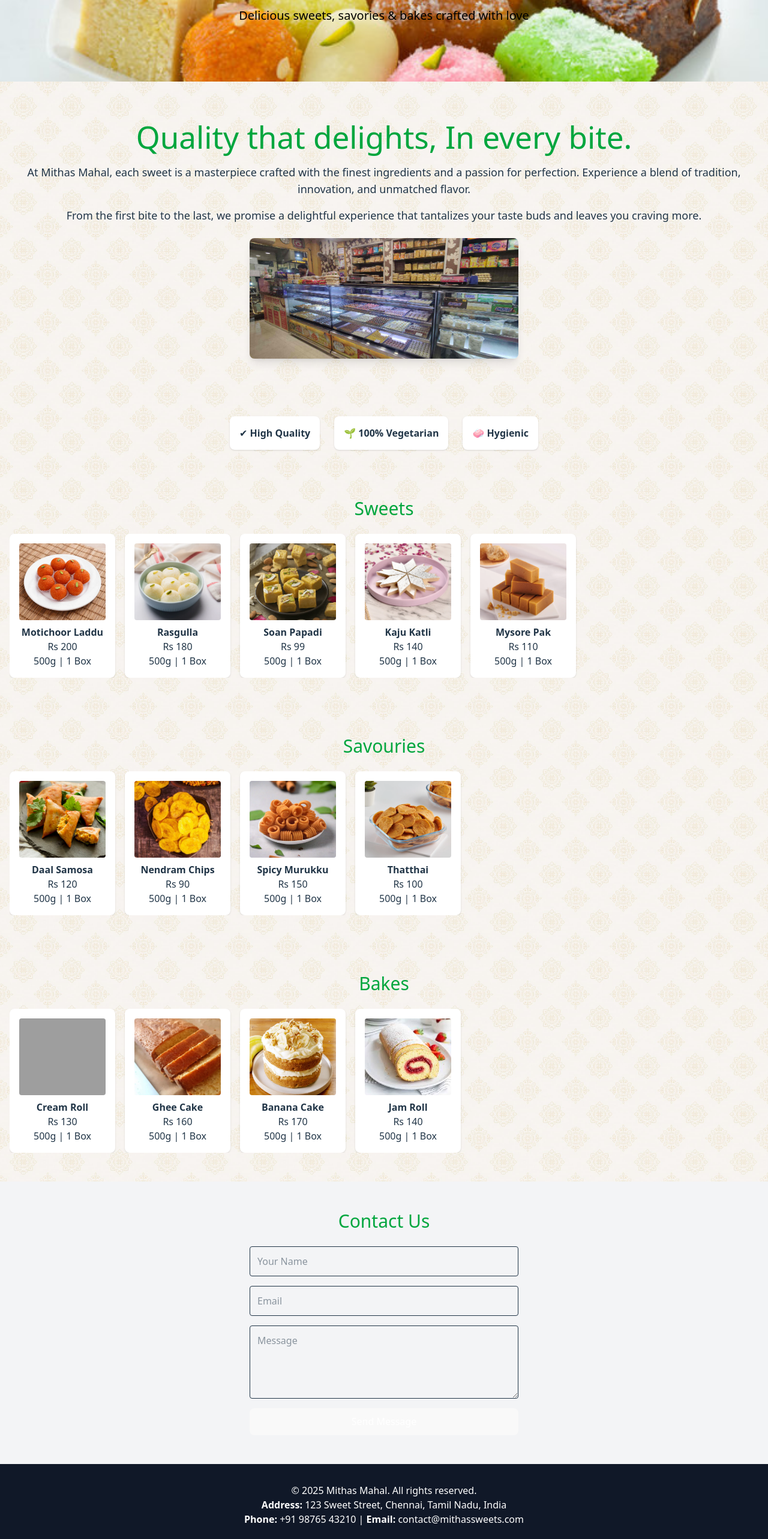
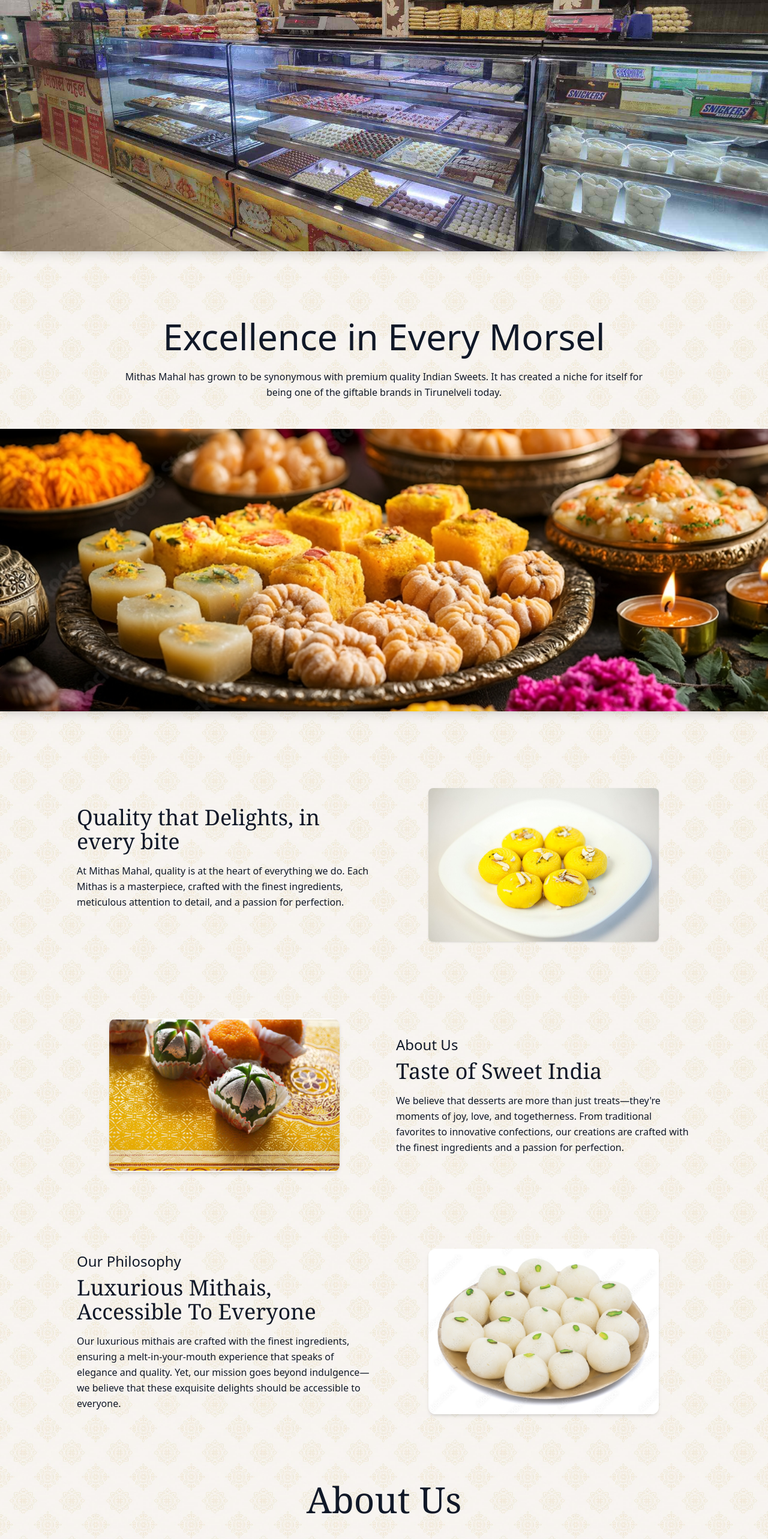
Before and after one commit to NXTGenTechnologies/MithasMahal, a React (Vite) app in the folder mithas-mahal/: page /aboutus in a window 1280 px wide. Shown: the part 220-2786 px from the top of the page at 60% size. Built offline with nearby package versions, Linux system fonts and the light colour scheme; grey boxes are pictures that could not be loaded.

Commit message:
about page integration done, router added

```diff
--- a/mithas-mahal/package.json
+++ b/mithas-mahal/package.json
@@ -11,9 +11,10 @@
   },
   "dependencies": {
     "@tailwindcss/vite": "^4.1.12",
+    "framer-motion": "^12.23.12",
     "react": "^19.1.1",
     "react-dom": "^19.1.1",
-    "react-router-dom": "^7.8.0",
+    "react-router-dom": "^7.8.1",
     "tailwindcss": "^4.1.12"
   },
   "devDependencies": {
--- a/mithas-mahal/src/App.jsx
+++ b/mithas-mahal/src/App.jsx
@@ -1,39 +1,5 @@
-/*import { useState } from 'react'
-import reactLogo from './assets/react.svg'
-import viteLogo from '/vite.svg'
-import './App.css'
-
-function App() {
-  const [count, setCount] = useState(0)
-
-  return (
-    <>
-      <div>
-        <a href="https://vite.dev" target="_blank">
-          <img src={viteLogo} className="logo" alt="Vite logo" />
-        </a>
-        <a href="https://react.dev" target="_blank">
-          <img src={reactLogo} className="logo react" alt="React logo" />
-        </a>
-      </div>
-      <h1>Vite + React</h1>
-      <div className="card">
-        <button onClick={() => setCount((count) => count + 1)}>
-          count is {count}
-        </button>
-        <p>
-          Edit <code>src/App.jsx</code> and save to test HMR
-        </p>
-      </div>
-      <p className="read-the-docs">
-        Click on the Vite and React logos to learn more
-      </p>
-    </>
-  )
-}
-
-export default App*/
 import React from 'react';
+import { Routes, Route } from "react-router-dom";
 import Header from './components/Header';
 import Hero from './components/Hero';
 import About from './components/About';
@@ -46,13 +12,25 @@ function App() {
   return (
     <div className="App">
       <Header />
+      <Routes>
+        <Route
+          path="/"
+          element={
+            <>
               <Hero />
-      <About />
               <Features />
               <Products title="Sweets" id="sweets" />
               <Products title="Savouries" id="savouries" />
               <Products title="Bakes" id="bakes" />
               <Contact />
+
+            </>
+                }
+              />
+
+              <Route path="/aboutus" element={<About />} />
+            </Routes>
+
       <Footer />
     </div>
   );
--- a/mithas-mahal/src/components/About.jsx
+++ b/mithas-mahal/src/components/About.jsx
@@ -1,15 +1,197 @@
-import React from 'react';
-import aboutImg from '/images/mithas-mahal.jpg';
+import React from 'react'
+import { motion } from "framer-motion";
+
+
+const fadeUp = {
+  hidden: { opacity: 0, y: 30 },
+  visible: (i = 0) => ({
+    opacity: 1,
+    y: 0,
+    transition: { delay: i * 0.15, duration: 0.6 },
+  }),
+};
 
 const About = () => {
   return (
-    <section className="text-center py-16 px-4">
-      <h1 className="text-3xl text-green-600 mb-4">Quality that delights, In every bite.</h1>
-      <p className="mb-4 text-lg">At Mithas Mahal, each sweet is a masterpiece crafted with the finest ingredients and a passion for perfection. Experience a blend of tradition, innovation, and unmatched flavor.</p>
-      <p className="mb-6 text-lg">From the first bite to the last, we promise a delightful experience that tantalizes your taste buds and leaves you craving more.</p>
-      <img src={aboutImg} alt="Delicious sweets" className="mx-auto rounded-lg shadow-lg w-full max-w-md"/>
+    <>
+    <section>
+        <motion.div
+          className="flex justify-center"
+          variants={fadeUp}
+          initial="hidden"
+          whileInView="visible"
+          viewport={{ once: true }}
+        >
+          <img
+            src="/images/mithas-mahal.jpg"
+            alt="Premium Indian sweets in tray"
+            className="w-full h-auto shadow-lg"
+          />
+        </motion.div>
     </section>
-  );
-};
+      <section className="py-16">
+        <motion.h2
+          className="text-3xl md:text-5xl lg:text-6xl px-1 text-center mt-12 mb-6"
+          variants={fadeUp}
+          initial="hidden"
+          whileInView="visible"
+          viewport={{ once: true }}
+        >
+          Excellence in Every Morsel
+        </motion.h2>
+        <motion.p
+          className="text-center px-2 mb-2 md:mb-12 leading-relaxed max-w-4xl mx-auto"
+          variants={fadeUp}
+          initial="hidden"
+          whileInView="visible"
+          viewport={{ once: true }}
+        >
+          Mithas Mahal has grown to be synonymous with premium quality Indian Sweets.
+          It has created a niche for itself for being one of the giftable brands
+          in Tirunelveli today.
+        </motion.p>
+        <motion.div
+          className="flex justify-center"
+          variants={fadeUp}
+          initial="hidden"
+          whileInView="visible"
+          viewport={{ once: true }}
+        >
+          <img
+            src="/images/hero5.jpg"
+            alt="Premium Indian sweets in tray"
+            className="hidden md:block w-full h-auto shadow-lg"
+          />
+        </motion.div>
+      </section>
 
-export default About;
+      <section className="py-16 bg-transparent px-4 sm:px-6 lg:px-20 xl:px-32">
+        <div className="container mx-auto">
+          <motion.div
+            className="flex flex-col md:flex-row items-center gap-10"
+            initial="hidden"
+            whileInView="visible"
+            viewport={{ once: true }}
+            variants={fadeUp}
+          >
+            <div className="md:w-1/2 order-2 md:order-1 text-center md:text-left">
+              <h2 className="text-3xl md:text-4xl font-serif mb-4">
+                Quality that Delights, in every bite
+              </h2>
+              <p className="mb-6 leading-relaxed">
+                At Mithas Mahal, quality is at the heart of everything we do. Each
+                Mithas is a masterpiece, crafted with the finest ingredients,
+                meticulous attention to detail, and a passion for perfection.
+              </p>
+            </div>
+            <div className="md:w-1/2 order-1 md:order-2">
+              <img
+                src="/images/peda.webp"
+                alt="Kaju Katli and other sweets"
+                className="rounded-lg shadow-sm w-full max-w-xs sm:max-w-sm md:max-w-md lg:max-w-sm mx-auto"
+              />
+            </div>
+          </motion.div>
+        </div>
+      </section>
+
+      <section className="py-16 bg-transparent px-4 sm:px-6 lg:px-20 xl:px-32" id="aboutus">
+        <div className="container mx-auto">
+          <motion.div
+            className="flex flex-col md:flex-row items-center gap-10"
+            initial="hidden"
+            whileInView="visible"
+            viewport={{ once: true }}
+            variants={fadeUp}
+          >
+            <div className="md:w-1/2">
+              <img
+                src="/images/diwali-sweets-2.jpg"
+                alt="Family behind Mithas Mahal"
+                className="rounded-xl shadow-md w-full max-w-xs sm:max-w-sm md:max-w-md lg:max-w-sm mx-auto"
+              />
+            </div>
+            <div className="md:w-1/2 text-center md:text-left">
+              <h3 className="text-lg md:text-2xl font-medium mb-2">About Us</h3>
+              <h2 className="text-3xl md:text-4xl font-serif mb-4">
+                Taste of Sweet India
+              </h2>
+              <p className="leading-relaxed">
+                We believe that desserts are more than just treats—they're
+                moments of joy, love, and togetherness. From traditional
+                favorites to innovative confections, our creations are crafted
+                with the finest ingredients and a passion for perfection.
+              </p>
+            </div>
+          </motion.div>
+        </div>
+      </section>
+
+      <section className="py-16 bg-transparent px-4 sm:px-6 lg:px-20 xl:px-32">
+        <div className="container mx-auto">
+          <motion.div
+            className="flex flex-col md:flex-row items-center gap-10"
+            initial="hidden"
+            whileInView="visible"
+            viewport={{ once: true }}
+            variants={fadeUp}
+          >
+            <div className="md:w-1/2 order-2 md:order-1 text-center md:text-left">
+              <h3 className="text-lg md:text-2xl font-medium mb-2">
+                Our Philosophy
+              </h3>
+              <h2 className="text-3xl md:text-4xl font-serif mb-4">
+                Luxurious Mithais, Accessible To Everyone
+              </h2>
+              <p className="leading-relaxed">
+                Our luxurious mithais are crafted with the finest ingredients,
+                ensuring a melt-in-your-mouth experience that speaks of elegance
+                and quality. Yet, our mission goes beyond indulgence—we believe
+                that these exquisite delights should be accessible to everyone.
+              </p>
+            </div>
+            <div className="md:w-1/2 order-1 md:order-2">
+              <img
+                src="/images/rasgulla-avacado.jpg"
+                alt="Handcrafted sweets being made"
+                className="rounded-xl shadow-md w-full max-w-xs sm:max-w-sm md:max-w-md lg:max-w-sm mx-auto"
+              />
+            </div>
+          </motion.div>
+        </div>
+      </section>
+
+      <section className="py-12 px-4 sm:px-6 container mx-auto">
+        <motion.h2
+          className="text-3xl md:text-5xl lg:text-6xl font-serif text-center mb-8"
+          variants={fadeUp}
+          initial="hidden"
+          whileInView="visible"
+          viewport={{ once: true }}
+        >
+          About Us
+        </motion.h2>
+        <motion.p
+          className="text-center mx-auto mb-8"
+          variants={fadeUp}
+          initial="hidden"
+          whileInView="visible"
+          viewport={{ once: true }}
+        >
+          Established in 1998, Mithas Mahal has become a trusted name in premium Indian sweets, known for its unwavering commitment to purity, taste, and tradition. For over 25 years, we have delighted generations with handcrafted mithais made from the finest ingredients sourced across India — from Kashmiri saffron to Delhi’s rich paneer. Our state-of-the-art, hygienic kitchen blends traditional techniques with modern innovation, producing thousands of kilos of fresh sweets daily. As tastes evolve, so do we — constantly updating our offerings and packaging to reflect the spirit of a modern, dynamic India while staying rooted in our values. Whether it’s a daily indulgence or a festive celebration, Mithas Mahal is proud to be a part of your sweetest moments — delivering not just sweets, but trust, joy, and a legacy of flavor in every bite.
+        </motion.p>
+        <motion.p
+          className="text-center mx-auto mb-12"
+          variants={fadeUp}
+          initial="hidden"
+          whileInView="visible"
+          viewport={{ once: true }}
+        >
+          At Mithas Mahal, we believe that "a sweet isn't just made in the kitchen — it's made in the heart." This philosophy drives everything we do — from sourcing the purest ingredients to preserving age-old recipes passed down through generations. Each sweet we create is a symbol of love, culture, and celebration. With every bite, we strive to bring you not just a taste, but a memory — something that reminds you of home, of joy, and of togetherness. Our journey is not just about making sweets, but about making moments sweeter for everyone, everywhere.
+        </motion.p>
+      </section>
+    </>
+  )
+}
+
+export default About
--- a/mithas-mahal/src/components/Header.jsx
+++ b/mithas-mahal/src/components/Header.jsx
@@ -1,13 +1,15 @@
 import React from 'react';
+import { Link } from 'react-router-dom';
 
 const Header = () => {
   return (
-    <header className="bg-white shadow sticky top-0 z-50 flex justify-between items-center p-4 md:px-16">
+    <header className="bg-transparent shadow top-0 z-50 flex justify-between items-center p-4 md:px-16">
       <div className="text-2xl font-serif text-yellow-700 font-bold">Mithas Mahal</div>
       <ul className="flex gap-6">
         <li><a href="#sweets" className="hover:text-green-600">Sweets</a></li>
         <li><a href="#savouries" className="hover:text-green-600">Savouries</a></li>
         <li><a href="#bakes" className="hover:text-green-600">Bakes</a></li>
+        <li><Link to="/aboutus" className="hover:text-green-600">About Us</Link></li>
         <li><a href="#contact" className="hover:text-green-600">Contact</a></li>
       </ul>
     </header>
--- a/mithas-mahal/src/index.css
+++ b/mithas-mahal/src/index.css
@@ -28,12 +28,13 @@ a:hover {
   color: #535bf2;
 }
 
+html {
+  scroll-behavior: smooth;
+}
+
 body {
-  margin: 0;
-  display: flex;
-  place-items: center;
-  min-width: 320px;
-  min-height: 100vh;
+  @apply overflow-x-hidden text-gray-900;
+  background: none;
 }
 
 h1 {
@@ -72,7 +73,3 @@ button:focus-visible {
     background-color: #f9f9f9;
   }
 }
-/*
-@tailwind base;
-@tailwind components;
-@tailwind utilities;*/
--- a/mithas-mahal/src/main.jsx
+++ b/mithas-mahal/src/main.jsx
@@ -1,21 +1,13 @@
-/*import { StrictMode } from 'react'
-import { createRoot } from 'react-dom/client'
-import './index.css'
-import App from './App.jsx'
+import { StrictMode } from 'react';
+import { createRoot } from 'react-dom/client';
+import { BrowserRouter } from 'react-router-dom';
+import './index.css';
+import App from './App.jsx';
 
 createRoot(document.getElementById('root')).render(
   <StrictMode>
-    <App />
-  </StrictMode>,
-)*/
-
-import React from 'react';
-import ReactDOM from 'react-dom/client';
-import App from './App';
-import './index.css';
-
-ReactDOM.createRoot(document.getElementById('root')).render(
-  <React.StrictMode>
-    <App />
-  </React.StrictMode>
+    <BrowserRouter>
+      <App />
+    </BrowserRouter>
+  </StrictMode>
 );
```
Also changed, not shown: 1 other file (tests, documents, lock files or other folders). Lines whose indentation alone changed are shown as unchanged.
